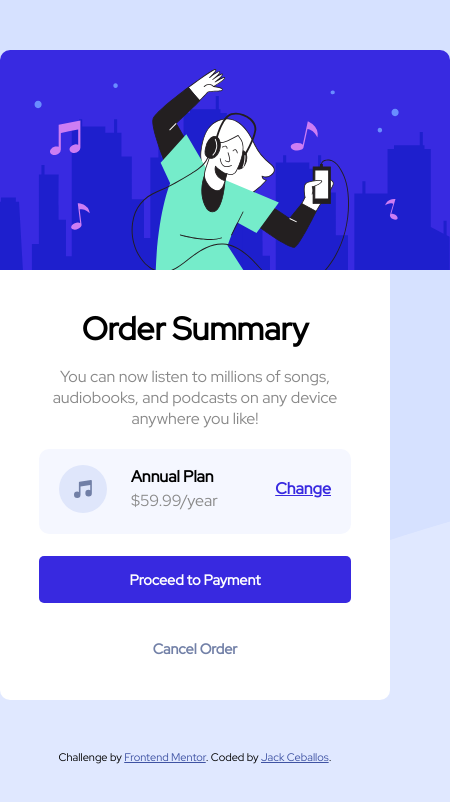
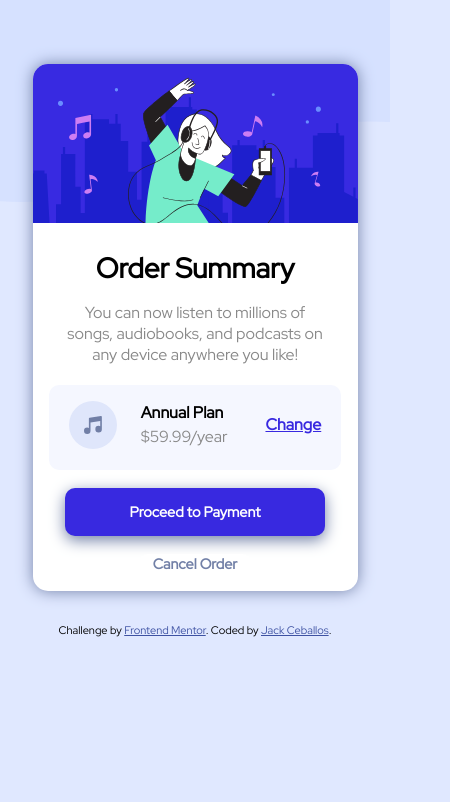
Before and after one commit to jceb30198/Order_Summary_Card_Challenge, a plain HTML site: page index.html in a window 390 px wide. Shown: the whole page, 450 px wide, since content can reach past the window. Drawn offline with Linux system fonts and the light colour scheme.

Commit message:
Added the media query for mobile phones with a width of 500px or less for responsiveness. Made minor changes to the CSS inside the query. Main changes revolved around the card-header class.

```diff
--- a/index.html
+++ b/index.html
@@ -14,7 +14,7 @@
   <main class="card">
 
     <header class="card-header">
-      <img src="./images/illustration-hero.svg" alt="Person listening to music">
+      <img src="./images/illustration-hero.svg" alt="Person listening to music" aria-hidden="true">
       <h1>Order Summary</h1>
       <p>
         You can now listen to millions of songs, audiobooks, and podcasts on any
@@ -24,7 +24,7 @@
 
     <section class="plan-row">
       <div class="column">
-        <img src="./images/icon-music.svg" alt="Music Icon">
+        <img src="./images/icon-music.svg" alt="Music Icon" aria-hidden="true">
       </div>
       <div class="column middle">
         <h4>Annual Plan</h4>
--- a/style.css
+++ b/style.css
@@ -7,16 +7,17 @@
 }
 
 body {
-  background: hsl(225, 100%, 94%) url('./images/pattern-background-desktop.svg') center center/cover no-repeat;
+  background: hsl(225, 100%, 94%) url('./images/pattern-background-desktop.svg') top/contain no-repeat;
   font-family: 'Red Hat Display';
 }
 
 .card {
-  margin: 50px auto;
+  margin: 4em auto;
   max-width: 450px;
   min-height: 650px;
   background: #fff;
-  border-radius: 10px;
+  border-radius: 15px;
+  box-shadow: 0em 0.01em 1em hsl(224, 23%, 55%);
 }
 
 .card-header {
@@ -25,14 +26,14 @@ body {
 }
 
 .card-header img {
-  border-top-left-radius: 10px;
-  border-top-right-radius: 10px;
+  border-top-left-radius: 15px;
+  border-top-right-radius: 15px;
   max-width: 450px;
 }
 
 .card-header h1 {
   font-weight: 900;
-  padding: 1em 1em 0.25em 1em;
+  padding: 0.75em 1em 0.25em 1em;
 }
 
 .card-header p {
@@ -88,7 +89,7 @@ button {
   font-family: 'Red Hat Display';
   text-align: center;
   display: block;
-  border-radius: 5px;
+  border-radius: 10px;
   border: none;
   margin: 1.5em auto;
   padding: 1em;
@@ -101,6 +102,7 @@ button {
   background-color: hsl(245, 75%, 52%);
   color: #fff;
   width: 80%;
+  box-shadow: 0em 0.3em 1em hsl(224, 23%, 55%);
 }
 
 #cancel-btn {
@@ -126,3 +128,42 @@ button {
 .attribution a {
   color: hsl(228, 45%, 44%);
 }
+
+/* Media Queries for Responsiveness */
+
+@media (max-width: 500px) {
+  body {
+    background: hsl(225, 100%, 94%) url('./images/pattern-background-mobile.svg') top/contain no-repeat;
+  }
+
+  .card {
+    max-width: 325px;
+    min-height: 500px;
+    margin: 4em auto 2em auto
+  }
+
+  .card-header img {
+    max-width: 325px;
+  }
+
+  .card-header h1 {
+    font-size: 1.75em;
+  }
+
+  .card-header p {
+    padding: 0.5em 2em;
+  }
+
+  .plan-row {
+    min-width: 90%;
+  }
+
+  button {
+    margin: 1.25em auto;
+  }
+
+  #cancel-btn {
+    padding-top: 0;
+    padding-bottom: 1.25em;
+  }
+}
```
